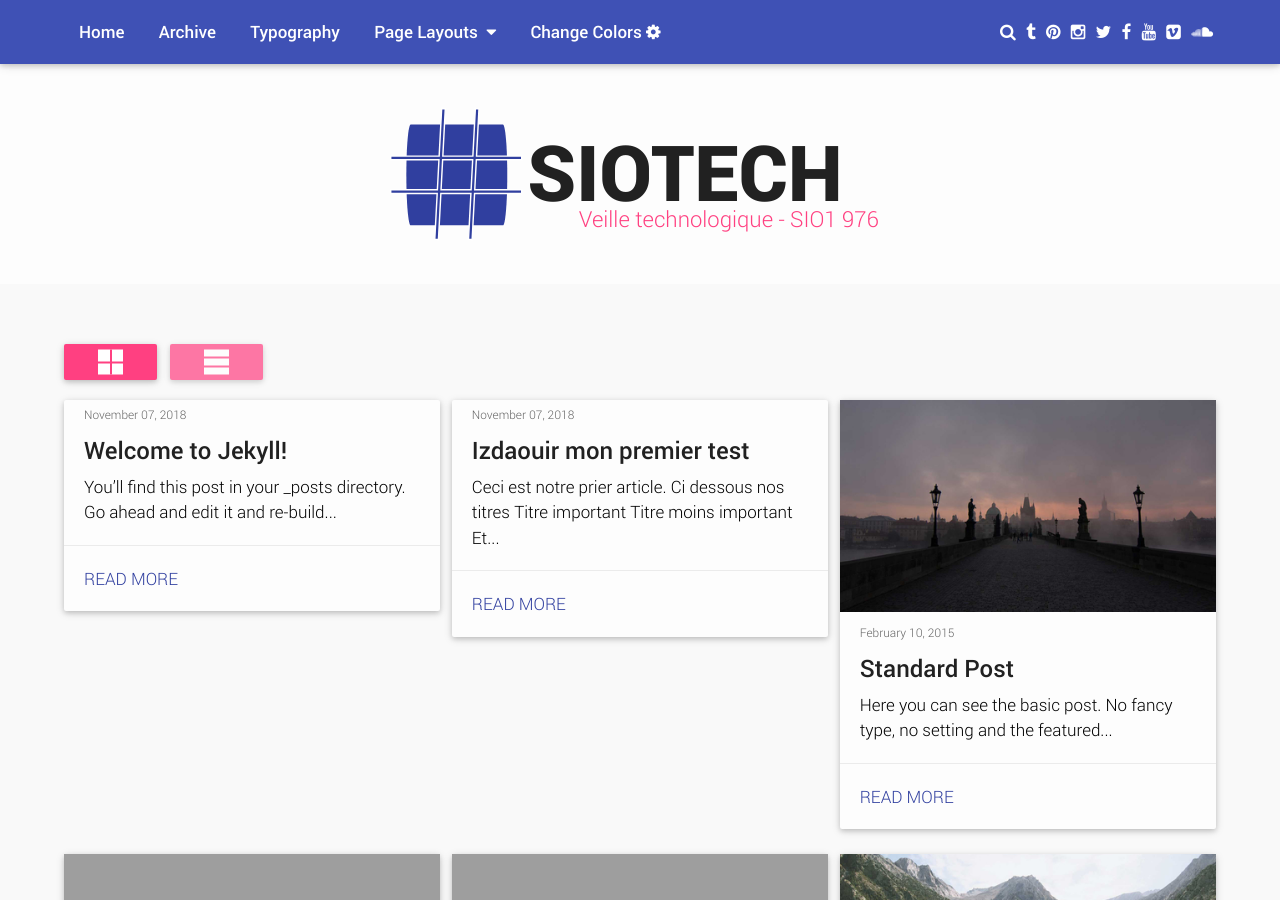
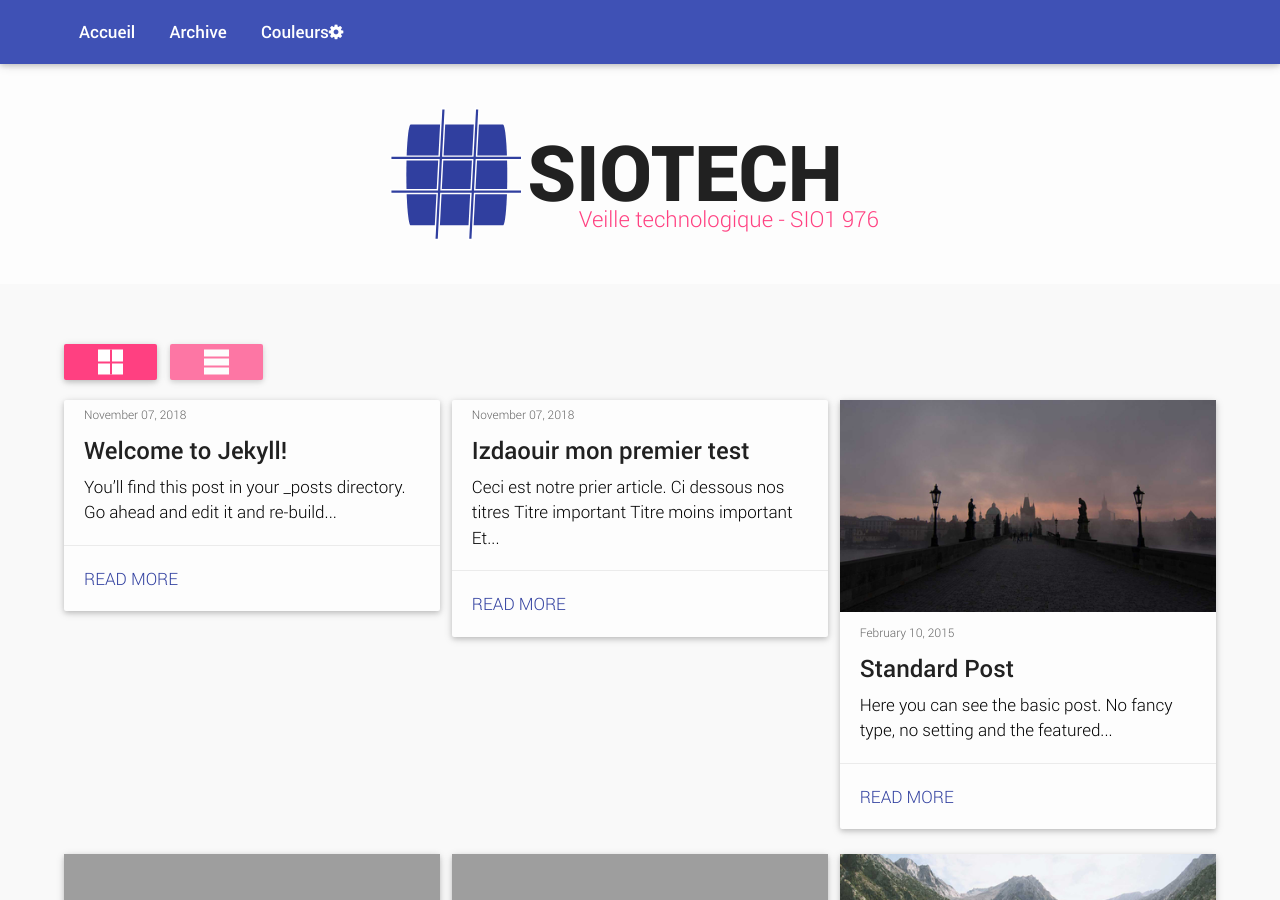
Before and after one commit to kng976/blog, a Jekyll site: the page built from index.html, in a window 1280 px wide and 900 px high. Built offline with Jekyll 4.4.1, drawn with Linux system fonts in a browser that asks for light colours; the list of posts is cut into pages by our own code; grey boxes are pictures that could not be loaded.

Commit message:
catégorie+menu+langue

```diff
--- a/_includes/nav.html
+++ b/_includes/nav.html
@@ -5,76 +5,15 @@
             <a class="toggle-link noline"><i class="fa fa-close fa-lg"></i></a>
             <ul>
                 <li>
-                    <a class="homelink" href="{{ site.baseurl | replace: '//', '/' }}/">Home</a>
+                    <a class="homelink" href="{{ site.baseurl | replace: '//', '/' }}/">Accueil</a>
                 </li>
                 <li>
                     <a href="{{ site.baseurl | replace: '//', '/' }}/archive">Archive</a>
                 </li>
+
                 <li>
-                    <a href="{{ site.baseurl | replace: '//', '/' }}/typography">Typography</a>
+                    <a href="#colorswitch" class="modal-trigger">Couleurs<i class="fa fa-cog"></i></a>
                 </li>
-                <li><a class="dropdown-button" href="#" data-activates='drop-example'>Page Layouts&nbsp;&nbsp;<i class="fa fa-caret-down"></i></a>
-                </li>
-                <div id="drop-example" class="dropdown-content">
-                    <li>
-                        <a href="/page-full">page-full</a>
-                    </li>
-                    <li>
-                        <a href="/page-classic-sidebar-right">page classic sidebar right</a>
-                    </li>
-                    <li>
-                        <a href="/page-classic-sidebar-left">page classic sidebar left</a>
-                    </li>
-                    <li>
-                        <a href="/page-material-sidebar-right">page material sidebar right</a>
-                    </li>
-                    <li>
-                        <a href="/page-material-sidebar-left">page material sidebar left</a>
-                    </li>
-                </div>
-                <li>
-                    <a href="#colorswitch" class="modal-trigger">Change Colors <i class="fa fa-cog"></i></a>
-                </li>
-            </ul>
-        </nav>
-        <nav class="iconnav">
-            <ul>
-                <li class="sicon">
-                    <a href='#search'><i class='fa fa-search'></i></a>
-                </li>
-                {% if site.tumblr %}
-                <li class="social">
-                    <a href="{{ site.tumblr }}" class="tumblr"><i class="fa fa-tumblr"></i></a>
-                </li>
-                {% endif %} {% if site.pinterest %}
-                <li class="social">
-                    <a href="{{ site.pinterest }}" class="pinterest"><i class="fa fa-pinterest"></i></a>
-                </li>
-                {% endif %} {% if site.instagram %}
-                <li class="social">
-                    <a href="{{ site.instagram }}" class="instagram"><i class="fa fa-instagram"></i></a>
-                </li>
-                {% endif %} {% if site.twitter %}
-                <li class="social">
-                    <a href="{{ site.twitter }}" class="twitter"><i class="fa fa-twitter"></i></a>
-                </li>
-                {% endif %} {% if site.facebook %}
-                <li class="social">
-                    <a href="{{ site.facebook }}" class="facebook"><i class="fa fa-facebook"></i></a>
-                </li>
-                {% endif %} {% if site.youtube %}
-                <li class="social">
-                    <a href="{{ site.youtube }}" class="youtube"><i class="fa fa-youtube"></i></a>
-                </li>
-                {% endif %} {% if site.vimeo %}
-                <li class="social">
-                    <a href="{{ site.vimeo }}" class="vimeo"><i class="fa fa-vimeo-square"></i></a>
-                </li>
-                {% endif %} {% if site.soundcloud %}
-                <li class="social">
-                    <a href="{{ site.soundcloud }}" class="soundcloud"><i class="fa fa-soundcloud"></i></a>
-                </li>
-                {% endif %}
             </ul>
         </nav>
         <a href='#menu' class="toggle-link noline">
--- a/index.html
+++ b/index.html
@@ -5,7 +5,6 @@ description: the good site of life
 {% for post in paginator.posts %}
     {% include article_index.html %}
 {% endfor %}
-
 {% if paginator.total_pages > 1 %}
     <div class="pagination">
         <!-- link to first page -->
```
Also changed, not shown: _posts/2015-02-01-gallery-alt.md (+1 -1 lines).
